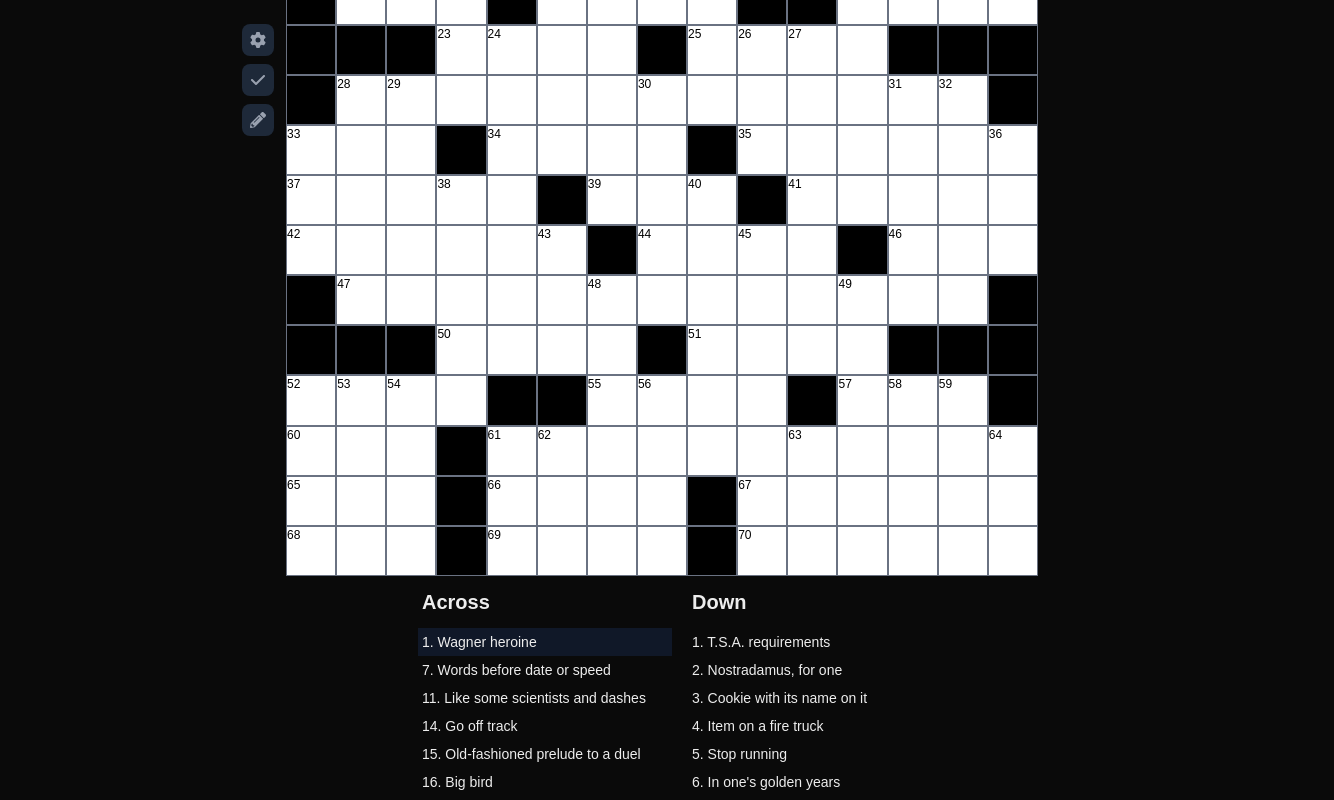
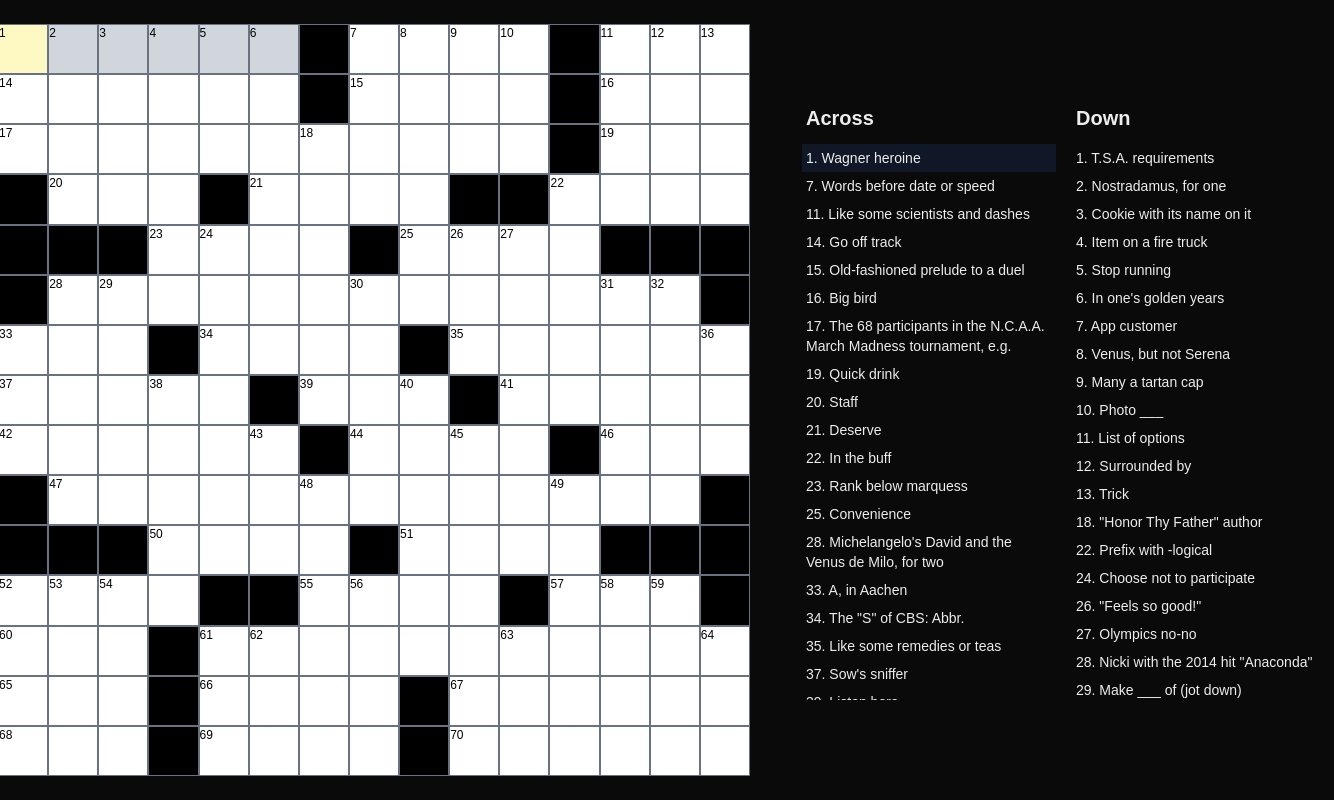
Before and after one commit to justrhoto/crossword, a Next.js app: page / in a window 1280 px wide. Shown: the top 800 px of the page, 1334 px wide, since content can reach past the window. Built offline with nearby package versions, Linux system fonts and the light colour scheme.

Commit message:
Responsive fixes

```diff
--- a/src/components/OptionButtons.tsx
+++ b/src/components/OptionButtons.tsx
@@ -5,6 +5,7 @@ import { useState } from "react";
 export const OptionButtons = (props: { clearPuzzle: () => void }) => {
   const { clearPuzzle } = props;
   const [showSettings, setShowSettings] = useState(false);
+
   const SettingsDialog = () => {
     return (
       <div
@@ -34,6 +35,7 @@ export const OptionButtons = (props: { clearPuzzle: () => void }) => {
       </div>
     );
   };
+
   return (
     <div className="justify-left 3xl:h-[72rem] flex w-[100vw] flex-row p-1 pb-0 md:max-w-3xl xl:h-[48rem] xl:w-11 xl:flex-col">
       {showSettings && <SettingsDialog />}
--- a/src/components/PuzzleClues.tsx
+++ b/src/components/PuzzleClues.tsx
@@ -22,7 +22,7 @@ export const PuzzleClues = (props: {
   }, [currentCell, direction, puzzle.body]);
 
   return (
-    <div className="flex h-[50vh] w-[100vw] flex-row justify-end md:max-h-[75vh] md:max-w-xl xl:pl-9">
+    <div className="flex h-[calc(100vh-100vw-4rem)] w-[100vw] flex-row justify-end md:h-[calc(100vh-52rem)] md:max-h-[75vh] md:max-w-xl xl:h-auto xl:pl-9">
       {["Across", "Down"].map((directionIndex) => {
         return (
           <div key={directionIndex} className="flex w-[50vw] grow flex-col">
--- a/src/components/PuzzleController.tsx
+++ b/src/components/PuzzleController.tsx
@@ -113,7 +113,7 @@ export const PuzzleController = (props: {
 
   return (
     <div
-      className="flex h-auto flex-col items-center"
+      className="flex h-auto flex-col items-center xl:flex-row"
       onKeyDown={(e) => handleKeyDown(e)}
     >
       <PuzzleGrid
```
